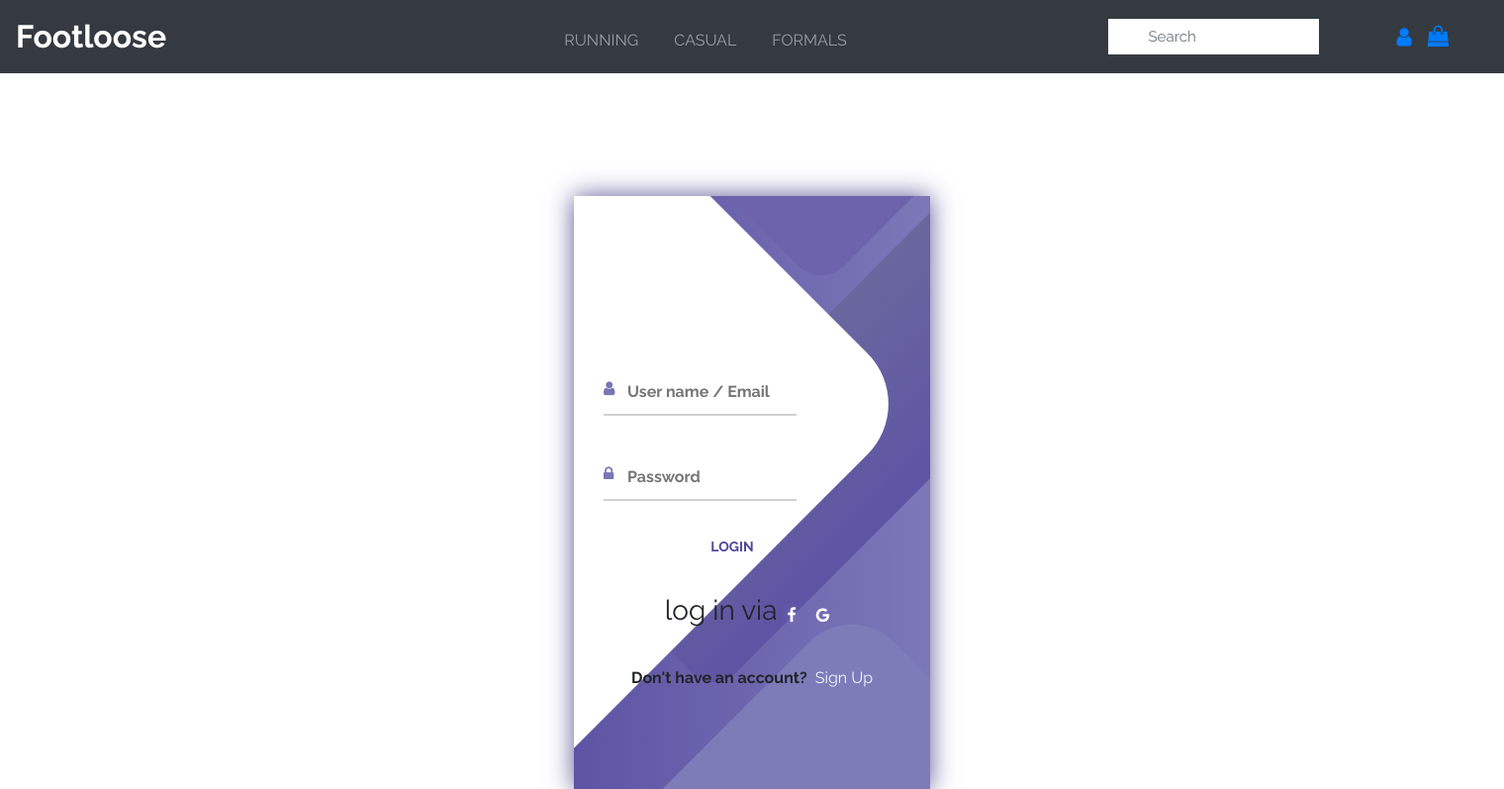
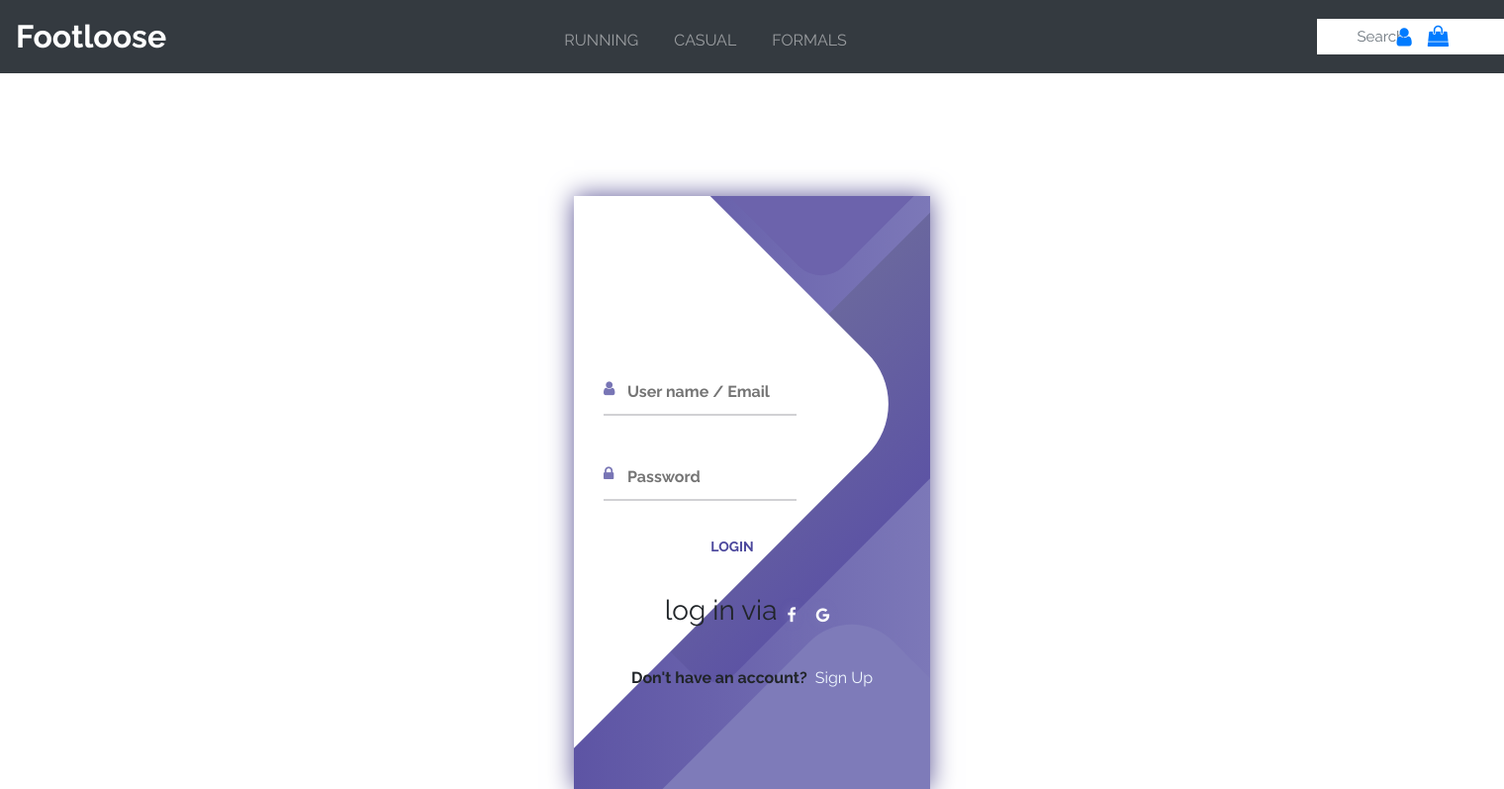
Before and after one commit to Abhisijariya009/footloose2, a Django app: page /cart/ in a window 1520 px wide; the page is wider, and only the part inside the window is pictured. Shown: the top 797 px of that part at 99% size. Run offline with Django 3.2, Linux system fonts and the light colour scheme; some libraries are stand-ins or nearby versions.

Commit message:
Update base.html

```diff
--- a/MyProject/templates/base.html
+++ b/MyProject/templates/base.html
@@ -74,7 +74,7 @@
         </li>
       </ul>
 			<div>
-        <form style="margin-right: 70px; overflow:hidden;" id= "search-form" class="form-inline" >
+        <form style="max-width:15rem;hidden;" id= "search-form" class="" >
           {% csrf_token %}
           <input id = "search-input" class="form-control mr-sm-2" type="search" placeholder="Search" aria-label="Search">
         </form>
```
